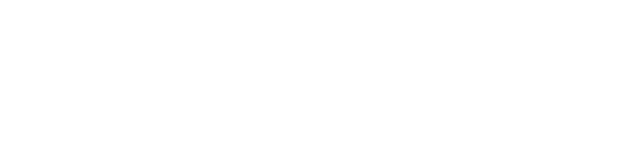
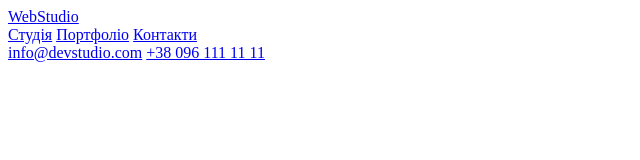
Before and after one commit to SaveAna/goit-markup-hw-01, a plain HTML site: page index.html in a window 1280 px wide. Shown: the whole page, without its empty margins (0-640 px from the left). Drawn offline with Linux system fonts and the light colour scheme.

Commit message:
header markup done

```diff
--- a/index.html
+++ b/index.html
@@ -4,10 +4,19 @@
     <meta charset="UTF-8" />
     <meta http-equiv="X-UA-Compatible" content="IE=edge" />
     <meta name="viewport" content="width=device-width, initial-scale=1.0" />
-    <title>Document</title>
+    <title>Студія</title>
   </head>
   <body>
-    <header></header>
+    <header>
+      <a href="#"> <span class="accent">Web</span>Studio</a>
+      <nav>
+        <a href="#">Студія</a>
+        <a href="#">Портфоліо</a>
+        <a href="#">Контакти</a>
+      </nav>
+      <a href="mailto:info@devstudio.com">info@devstudio.com</a>
+      <a href="tel:380961111111">+38 096 111 11 11</a>
+    </header>
     <main></main>
     <footer></footer>
   </body>
```
